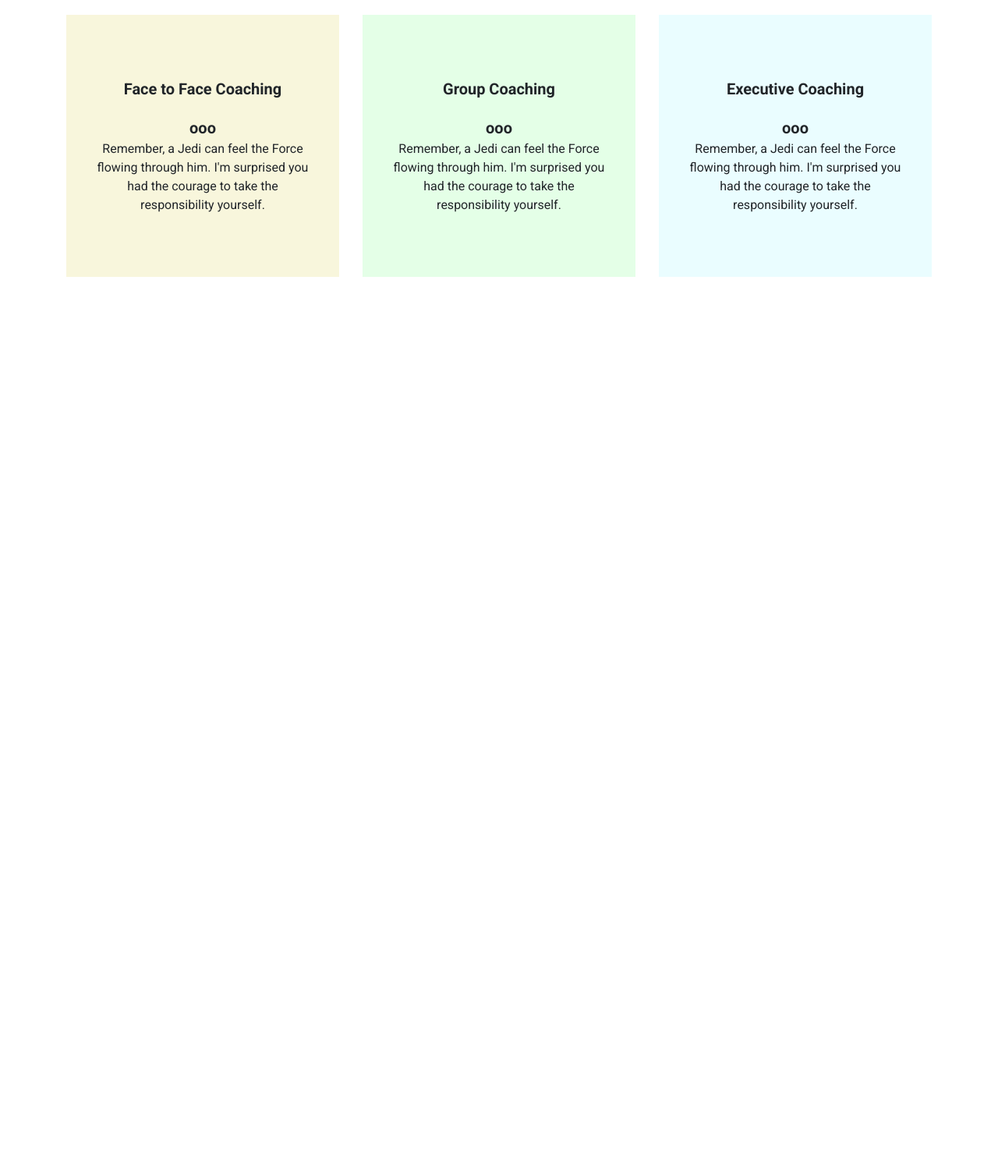
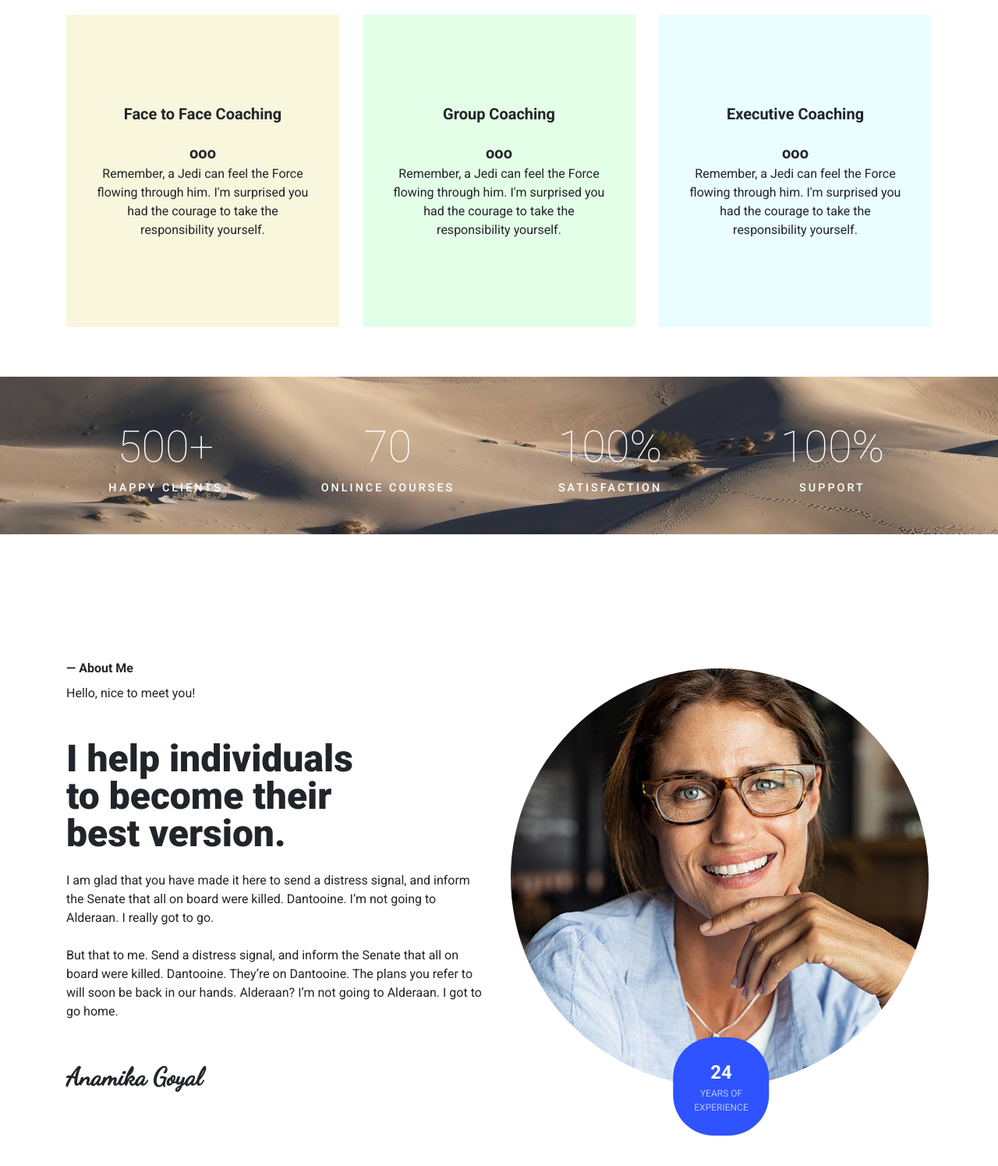
Before and after one commit to aditya999123/anamika_goyal, a plain HTML site: page index.html in a window 1280 px wide. Shown: the part 1093-2588 px from the top of the page at 78% size. Before the commit the page ends 1512 px from the top, so only its background shows below. Drawn offline with nearby package versions, Linux system fonts and the light colour scheme.

Commit message:
about section done

```diff
--- a/css/about.css
+++ b/css/about.css
@@ -0,0 +1,36 @@
+#about {
+    margin: 10em 0;
+}
+
+#about .signature {
+    font-family: 'Dancing Script', cursive;
+    font-size: 2em;
+}
+
+#about .profile-img-wrapper {
+    position: relative;
+}
+
+#about .profile-img-wrapper img {
+    border-radius: 50%;
+}
+
+#about .profile-img-caption{
+    background: #2E53FF;
+    color: white;
+    position: absolute;
+    bottom: 0;
+    padding: 27px;
+    border-radius: 52px;
+    text-align: center;
+    left: 50%;
+    font-size: 0.75em;
+    color: rgba(255, 255, 255, 0.65);
+    transform: translate(-50%,50%);
+}
+
+#about .profile-img-caption .highlight-year {
+    font-weight: 700;
+    color: white;
+    font-size: 2em;
+}
--- a/css/hero.css
+++ b/css/hero.css
@@ -5,7 +5,10 @@
   background-repeat: no-repeat;
   position: relative;
   height: 100vh;
-  box-sizing: border-box;
+}
+
+#hero .container {
+  width: 100vw;
 }
 
 #hero .overlay {
@@ -18,10 +21,6 @@
 }
 
 #hero .text-wrapper{
-  position: absolute;
-  top: 0;
-  left: 0;
-  width: 100vw;
   background: transparent;
   z-index: 100;
   color: white;
--- a/css/numbers.css
+++ b/css/numbers.css
@@ -0,0 +1,20 @@
+#numbers {
+  background: url("../assets/myoung-kang-569499-unsplash-Custom.jpg");
+  background-size: cover;
+  background-attachment: fixed;
+  background-repeat: no-repeat;
+  position: relative;
+  color: white;
+  text-align: center;
+}
+
+#numbers .number-value{
+    font-weight: 100;
+    font-size: 3.5em;
+}
+
+#numbers .number-label {
+    letter-spacing: 3px;
+    font-size: 0.9em;
+    font-weight: 500;
+}
--- a/css/services.css
+++ b/css/services.css
@@ -23,7 +23,7 @@
 }
 
 #services .service {
-    padding: 5em 1em;
+    padding: 7em 1em;
     margin: 1em;
 }
 
--- a/index.html
+++ b/index.html
@@ -16,6 +16,11 @@
     <link rel="preconnect" href="https://fonts.gstatic.com" />
     <link
       href="https://fonts.googleapis.com/css2?family=Roboto:wght@100;300;400;500;700;900&display=swap"
+      rel="stylesheet"
+    />
+    <link rel="preconnect" href="https://fonts.gstatic.com" />
+    <link
+      href="https://fonts.googleapis.com/css2?family=Dancing+Script&display=swap"
       rel="stylesheet"
     />
     <!-- custom -->
@@ -43,11 +48,14 @@
     <section id="hero">
       <div class="overlay"></div>
       <div class="text-wrapper">
-        <div class="container">
+        <div class="container px-0">
           <div class="row">
             <div class="col-md-6">
               <div class="pill">I AM A LIFE COACH.</div>
-              <div class="title heading">Struggling in life? I can help.</div>
+              <div class="title heading">
+                Struggling in life? <br />
+                I can help.
+              </div>
               <div class="sub-title mt-4">
                 Discover the simple 3 Steps that I Discovered to Hack
                 Productivity.It works %100. Wanna transform your life?
@@ -115,7 +123,9 @@
           <div class="col-md-4">
             <div class="service-wrapper orange">
               <div class="service">
-                <div class="sub-heading service-title">Face to Face Coaching</div>
+                <div class="sub-heading service-title">
+                  Face to Face Coaching
+                </div>
                 <div class="sub-heading wierd-ooo">ooo</div>
                 <div class="service-body">
                   Remember, a Jedi can feel the Force flowing through him. I'm
@@ -158,12 +168,80 @@
     <!-- ---------------------------- -->
     <!-- NUMBERS -->
     <!-- ---------------------------- -->
-    <section id="numbers"></section>
+    <section id="numbers" class="py-5">
+      <div class="container">
+        <div class="row">
+          <div class="number col-lg-3 col-md-6">
+            <div class="number-wrapper">
+              <div class="number-value">500+</div>
+              <div class="number-label">HAPPY CLIENTS</div>
+            </div>
+          </div>
+          <div class="number col-lg-3 col-md-6">
+            <div class="number-wrapper">
+              <div class="number-value">70</div>
+              <div class="number-label">ONLINCE COURSES</div>
+            </div>
+          </div>
+          <div class="number col-lg-3 col-md-6">
+            <div class="number-wrapper">
+              <div class="number-value">100%</div>
+              <div class="number-label">SATISFACTION</div>
+            </div>
+          </div>
+          <div class="number col-lg-3 col-md-6">
+            <div class="number-wrapper">
+              <div class="number-value">100%</div>
+              <div class="number-label">SUPPORT</div>
+            </div>
+          </div>
+        </div>
+      </div>
+    </section>
 
     <!-- ---------------------------- -->
     <!-- ABOUT -->
     <!-- ---------------------------- -->
-    <section id="about"></section>
+    <section id="about">
+      <div class="container">
+        <div class="row align-items-center">
+          <div class="col-md-6">
+            <div class="font-weight-bold">— About Me</div>
+            <div class="mt-2">Hello, nice to meet you!</div>
+            <div class="heading mt-5">
+              I help individuals <br />
+              to become their <br />
+              best version.
+            </div>
+            <p class="mt-4">
+              I am glad that you have made it here to send a distress signal,
+              and inform the Senate that all on board were killed. Dantooine.
+              I’m not going to Alderaan. I really got to go.
+            </p>
+            <p class="mt-4">
+              But that to me. Send a distress signal, and inform the Senate that
+              all on board were killed. Dantooine. They’re on Dantooine. The
+              plans you refer to will soon be back in our hands. Alderaan? I’m
+              not going to Alderaan. I got to go home.
+            </p>
+            <div class="mt-5 signature font-weight-bold">Anamika Goyal</div>
+          </div>
+          <div class="col-md-6">
+            <div class="profile-img-wrapper">
+              <img
+                src="./assets/Canva-Happy-Mature-Woman-Wearing-Eyeglasses-1920s.jpg"
+                alt=""
+              />
+              <div class="profile-img-caption">
+                <div class="highlight-year">24</div>
+                YEARS OF <br />
+                EXPERIENCE
+              </div>
+            </div>
+          </div>
+        </div>
+      </div>
+    </section>
 
     <!-- ---------------------------- -->
     <!-- TESTIMONIALS -->
```
